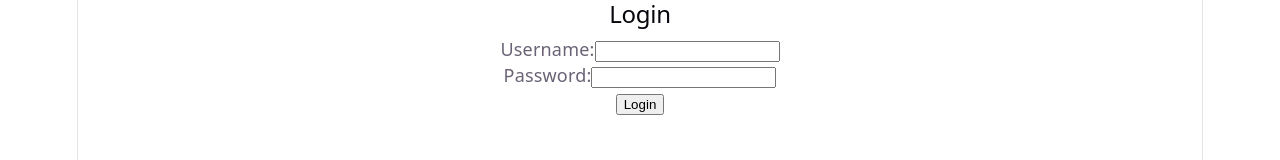
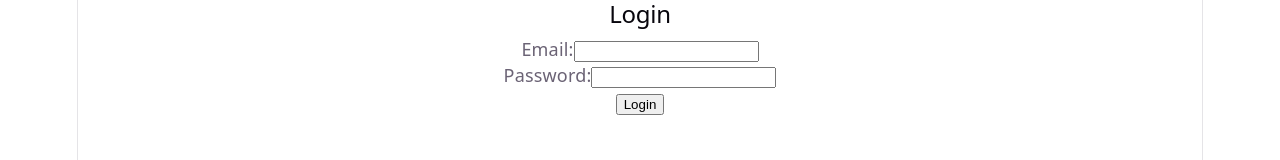
Before and after one commit to 2026-ASU-WiCS-Opportunity-Hack/13-bubble-guppies, a React (Vite) app in the folder my-app/: page / in a window 1280 px wide. Shown: the top 160 px of the page. Built offline with nearby package versions, Linux system fonts and the light colour scheme; no server answers.

Commit message:
added user_login connected to supabase db

```diff
--- a/my-app/src/pages/login.jsx
+++ b/my-app/src/pages/login.jsx
@@ -1,7 +1,23 @@
+import { useState } from "react";
+import { supabase } from "../supabaseClient";
 export default function Login() {
-    const handleLogin = (event) => {
-        event.preventDefault();
+    const [email, setEmail] = useState("");
+    const [password, setPassword] = useState("");
+
+    async function handleLogin(e) {
+        console.log("Email:", email);
+        console.log("Password: ", password)
+        e.preventDefault();
         // Handle login logic here
+        const { data, error } = await supabase.auth.signInWithPassword({
+            email,
+            password
+        });
+        if(error) {
+            console.log('Error: ', error);
+        } else {
+            console.log('Logged In: ', data);
+        }
         console.log('Login form submitted');
     };
 
@@ -10,12 +26,12 @@ export default function Login() {
             <h2>Login</h2>
             <form onSubmit={handleLogin}>
                 <div className="form-group">
-                    <label htmlFor="username">Username:</label>
-                    <input type="text" id="username" name="username" required />
+                    <label htmlFor="username">Email:</label>
+                    <input type="text" id="username" name="username" onChange={(e)=>setEmail(e.target.value)} required />
                 </div>
                 <div className="form-group">
                     <label htmlFor="password">Password:</label>
-                    <input type="password" id="password" name="password" required />
+                    <input type="password" id="password" name="password" onChange={(e)=>setPassword(e.target.value)}required />
                 </div>
                 <button type="submit">Login</button>
             </form>
```
